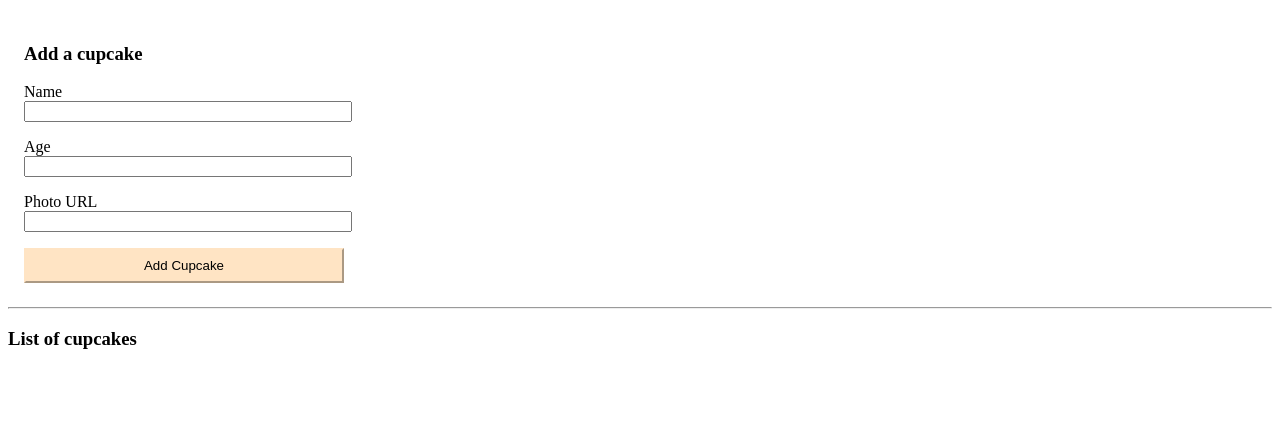
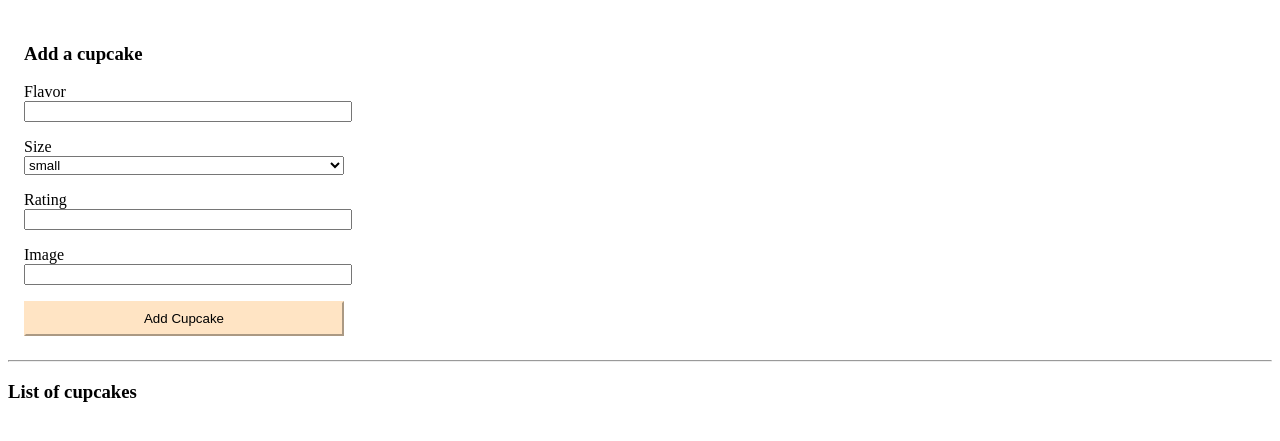
Before and after one commit to 000xzhou/flask-cupcake, a Flask app: page / in a window 1280 px wide. Shown: the top 441 px of the page. Run offline with Flask 3, Linux system fonts and the light colour scheme; data that the repository does not hold is empty.

Commit message:
fix form

```diff
--- a/forms.py
+++ b/forms.py
@@ -4,7 +4,7 @@ from wtforms.validators import InputRequired, Optional
 
 class AddCupcake(FlaskForm):
     """Form for adding cupcakes."""
-    flavor = StringField("Name", validators=[InputRequired(message="Must include a flavor")])
-    size = [("small", "small"), ("medium", "medium"), ("large", "large")]
-    rating = FloatField("Age", validators=[Optional(), validators.NumberRange(min=0, max=10, message="rating must be between 0 and 10")])
-    image = StringField("Photo URL", validators=[Optional(), validators.URL(message="Must be a URL")])
+    flavor = StringField("Flavor", validators=[InputRequired(message="Must include a flavor")])
+    size = SelectField("Size", choices=[("small", "small"), ("medium", "medium"), ("large", "large")])
+    rating = FloatField("Rating", validators=[Optional(), validators.NumberRange(min=0, max=10, message="rating must be between 0 and 10")])
+    image = StringField("Image", validators=[Optional(), validators.URL(message="Must be a URL")])
--- a/static/style.css
+++ b/static/style.css
@@ -2,7 +2,8 @@
   display: flex;
 }
 button[type="submit"],
-input {
+input,
+select {
   width: 100%;
 }
 button[type="submit"] {
```
